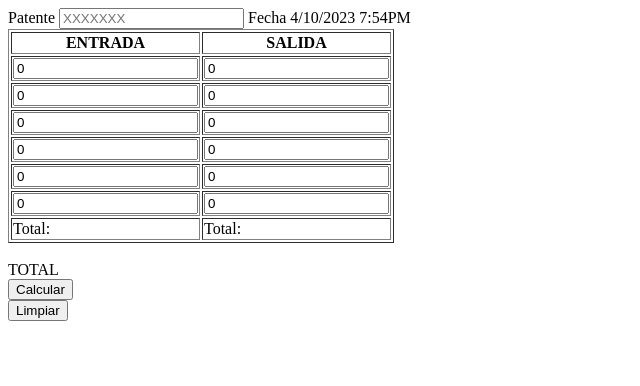
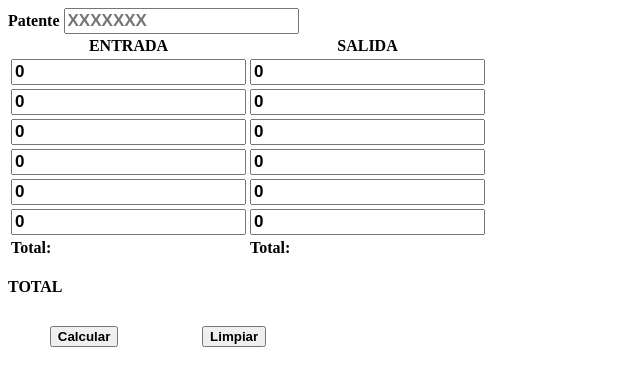
Before and after one commit to dev-luisvasquez/RegistroCamiones, a plain HTML site: page index.html in a window 1280 px wide. Shown: the whole page, without its empty margins (0-640 px from the left). Drawn offline with nearby package versions, Linux system fonts and the light colour scheme.

Commit message:
Creacion de Formulario

```diff
--- /dev/null
+++ b/css.css
@@ -0,0 +1,17 @@
+* {
+    font-weight: bold;
+}
+
+input{
+    font-size: 17px;
+}
+
+form{
+    width: 300px;
+
+}
+
+.botones{
+
+    display: flex;
+ margin-top: 30px;   justify-content: space-around;}
--- a/index.html
+++ b/index.html
@@ -5,28 +5,15 @@
     <meta name="viewport" content="width=device-width, initial-scale=1.0">
     <title>Control Camiones</title>
     <script src="https://cdnjs.cloudflare.com/ajax/libs/jspdf/2.5.1/jspdf.umd.min.js"></script>
-
+    <link rel="stylesheet" href="css.css">
 </head>
 <body>
-    <script type="text/javascript" src="jspdf.min.js"></script>
-    <script type="text/javascript">
-        function genPDF(){
-
-
-
-            var doc=new jsPDF();
-            let mensaje=document.getElementById('esc').value;
-
-            doc.text(10,10,mensaje);
-            doc.save('RegistroCamiones.pdf');
-        }
-    </script>
     <form action="">
         <label for="">Patente </label>
-        <input oninput="convertirAMayusculas()" type="text" placeholder="XXXXXXX">
-        <label for="">Fecha <span id="Fecha"></span></label>
+        <input onkeyup="convertirAMayusculas()" id="texto" type="text" placeholder="XXXXXXX">
+
         <br>
-        <table border="1">
+        <table>
             <tr>
                 <th>ENTRADA</th>
                 <th>SALIDA</th>
@@ -62,30 +49,17 @@
         </table>
         <br>
         <label for="">TOTAL <strong id="Total"></strong></label>
-        <br>
-        <button type="button" onclick="Calcular()">Calcular</button>
-        <br>
-        <button>Limpiar</button>
+        <div class="botones">
+            <button type="button" onclick="Calcular()">Calcular</button>
+            <button>Limpiar</button>
+
+        </div>
 
     </form>
     <script>
-        var date = new Date();
-            var day = date.getDate();
-            var month = date.getMonth() + 1;
-            var year = date.getFullYear();
-            var minutes = date.getMinutes();
-            var hours = date.getHours();
-            var ampm = hours >= 12? 'PM' : 'AM';
-            hours = hours % 12;
-            hours = hours? hours : 12; // the hour '0' should be '12'
-            minutes = minutes < 10? '0' + minutes : minutes;
-            var strTime = hours + ':' + minutes +'' + ampm;
 
-
-        const fecha = document.getElementById('Fecha');
-        fecha.innerHTML = day + '/' + month + '/' + year +' '+ strTime
-        function convertirAMayusculas(input) {
-
+        function convertirAMayusculas() {
+            var input = document.getElementById("texto");
             input.value = input.value.toUpperCase();
         }
 
```
